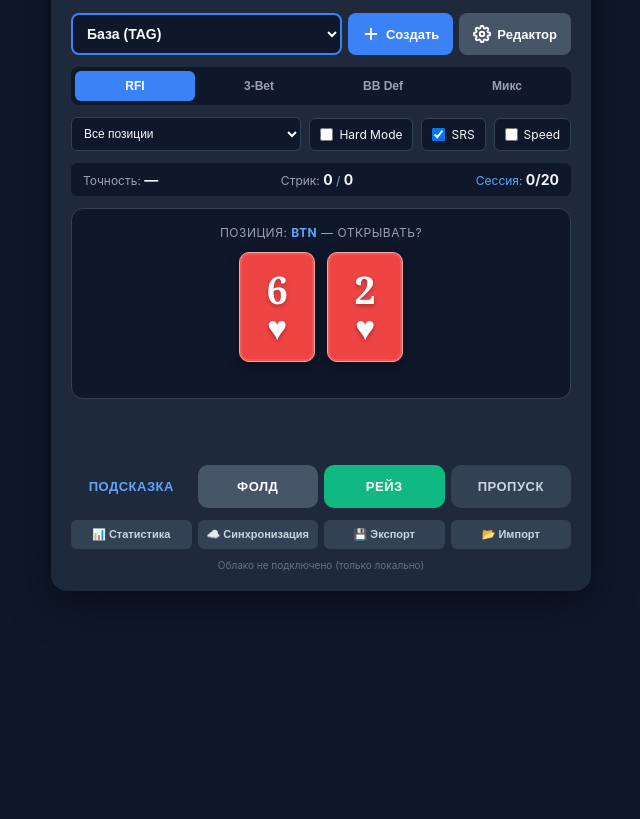
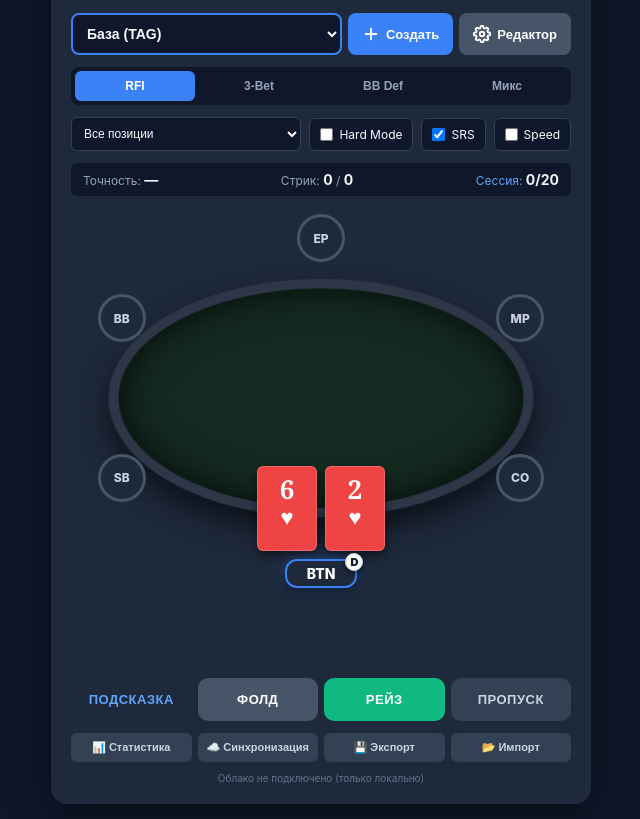
Before and after one commit to naumzool5-sudo/nlh-chart-trainer, a plain HTML site: page index.html in a window 1280 px wide. Shown: the part 77-896 px from the top of the page, without its empty margins (319-959 px from the left). Before the commit the page ends 800 px from the top, so only its background shows below. Drawn offline with Linux system fonts and the light colour scheme.

Commit message:
v8.2: graphical poker table

```diff
--- a/index.html
+++ b/index.html
@@ -3,7 +3,7 @@
 <head>
 <meta charset="UTF-8">
 <meta name="viewport" content="width=device-width, initial-scale=1.0, maximum-scale=1.0, user-scalable=no">
-<title>Тренажер Чартов v8.1 — Cloud Sync</title>
+<title>Тренажер Чартов v8.2 — Cloud Sync</title>
 <link rel="manifest" href="manifest.json">
 <meta name="theme-color" content="#0f172a">
 <link rel="apple-touch-icon" href="icon-192.png">
@@ -58,21 +58,138 @@
   .timer-display { color: #f59e0b; font-weight: bold; display: none; }
   .timer-display.active { display: inline; }
 
-  .question-card { background: #0f172a; border-radius: 12px; padding: 16px; text-align: center; margin-bottom: 14px; border: 1px solid #334155; min-height: 180px; display: flex; flex-direction: column; justify-content: center; align-items: center; position: relative; }
-  .situation { font-size: 12px; color: #94a3b8; margin-bottom: 12px; text-transform: uppercase; letter-spacing: 0.5px; }
-  .situation strong { color: #60a5fa; }
-  .hand-display { display: flex; gap: 12px; justify-content: center; margin-bottom: 12px; min-height: 100px; align-items: center; }
+  /* === НОВЫЙ ДИЗАЙН СТОЛА === */
+  .table-zone {
+    position: relative;
+    width: 100%;
+    aspect-ratio: 1 / 1;
+    max-height: 380px;
+    margin: 10px 0;
+    display: flex;
+    justify-content: center;
+    align-items: center;
+  }
 
-  .playing-card { display: flex; flex-direction: column; justify-content: center; align-items: center; width: 76px; height: 110px; border-radius: 10px; box-shadow: 0 4px 12px rgba(0,0,0,0.4), inset 0 0 0 2px rgba(255,255,255,0.1); color: #ffffff; font-family: "Georgia", serif; user-select: none; position: relative; overflow: hidden; }
-  .card-rank { font-size: 38px; font-weight: 800; line-height: 1; text-shadow: 0 2px 4px rgba(0,0,0,0.3); margin-bottom: 2px; }
-  .card-suit { font-size: 34px; line-height: 1; text-shadow: 0 2px 4px rgba(0,0,0,0.3); }
-  .playing-card.spades { background: #1e293b; border: 1px solid #475569; }
-  .playing-card.hearts { background: #ef4444; border: 1px solid #fca5a5; }
-  .playing-card.diamonds { background: #3b82f6; border: 1px solid #93c5fd; }
-  .playing-card.clubs { background: #22c55e; border: 1px solid #86efac; }
+  .poker-table {
+    width: 85%;
+    height: 65%;
+    background: #152b22; /* Темно-зеленое сукно */
+    border: 10px solid #2d3748;
+    border-radius: 50% / 50%;
+    position: absolute;
+    top: 50%;
+    left: 50%;
+    transform: translate(-50%, -50%) rotateX(15deg);
+    box-shadow: inset 0 0 40px rgba(0,0,0,0.8), 0 15px 30px rgba(0,0,0,0.6);
+  }
 
-  .range-hint { font-size: 12px; color: #64748b; font-style: italic; margin-top: 8px; }
+  .seat {
+    position: absolute;
+    width: 48px;
+    height: 48px;
+    border-radius: 50%;
+    background: #1e293b;
+    border: 3px solid #475569;
+    display: flex;
+    justify-content: center;
+    align-items: center;
+    font-size: 12px;
+    font-weight: 800;
+    color: #cbd5e1;
+    z-index: 10;
+    transform: translate(-50%, -50%);
+    transition: all 0.3s ease;
+  }
 
+  .seat.opener {
+    border-color: #ef4444;
+    animation: pulse-red 1.5s infinite;
+    color: #fff;
+  }
+
+  @keyframes pulse-red {
+    0% { box-shadow: 0 0 0 0 rgba(239, 68, 68, 0.8); }
+    70% { box-shadow: 0 0 0 12px rgba(239, 68, 68, 0); }
+    100% { box-shadow: 0 0 0 0 rgba(239, 68, 68, 0); }
+  }
+
+  .dealer-chip {
+    position: absolute;
+    bottom: -5px;
+    right: -5px;
+    background: #f8fafc;
+    color: #0f172a;
+    width: 18px;
+    height: 18px;
+    border-radius: 50%;
+    font-size: 11px;
+    display: flex;
+    justify-content: center;
+    align-items: center;
+    font-weight: 900;
+    box-shadow: 0 2px 6px rgba(0,0,0,0.6);
+    border: 1px solid #cbd5e1;
+    z-index: 15;
+  }
+
+  .hero-seat-container {
+    position: absolute;
+    bottom: 0%;
+    left: 50%;
+    transform: translateX(-50%);
+    display: flex;
+    flex-direction: column;
+    align-items: center;
+    z-index: 20;
+  }
+
+  .hero-cards {
+    display: flex;
+    gap: 8px;
+    position: relative;
+    margin-bottom: 8px;
+  }
+
+  .mini-card {
+    width: 60px;
+    height: 85px;
+    border-radius: 6px;
+    display: flex;
+    flex-direction: column;
+    justify-content: flex-start;
+    align-items: center;
+    padding-top: 4px;
+    font-size: 26px;
+    font-weight: 800;
+    color: #fff;
+    box-shadow: 0 4px 10px rgba(0,0,0,0.5);
+    font-family: "Georgia", serif;
+    position: relative;
+    border: 1px solid rgba(255,255,255,0.2);
+  }
+
+  .card-spade  { background: #1e293b; }
+  .card-heart  { background: #ef4444; }
+  .card-diamond{ background: #3b82f6; }
+  .card-club   { background: #22c55e; }
+
+  .suit-icon { font-size: 22px; line-height: 1; margin-top: -2px; }
+
+  .hero-name {
+    background: #1e293b;
+    border: 2px solid #3b82f6;
+    color: #fff;
+    padding: 4px 20px;
+    border-radius: 12px;
+    font-size: 14px;
+    font-weight: 800;
+    box-shadow: 0 4px 10px rgba(0,0,0,0.5), 0 0 15px rgba(59, 130, 246, 0.4);
+    position: relative;
+  }
+
+  .range-hint { font-size: 12px; color: #64748b; font-style: italic; margin-top: 10px; margin-bottom: 10px; text-align: center; min-height: 18px; }
+
+  /* === КНОПКИ === */
   .action-buttons { display: flex; gap: 6px; margin-bottom: 10px; }
   .action-buttons button { flex: 1; padding: 14px 4px; border: none; border-radius: 10px; font-size: 13px; font-weight: 700; cursor: pointer; transition: all 0.15s; text-transform: uppercase; letter-spacing: 0.5px; }
   .btn-fold { background: #475569; color: white; }
@@ -170,7 +287,7 @@
 <body>
 
 <div class="app">
-  <h1>🃏 Тренажер Чартов v8.1</h1>
+  <h1>🃏 Тренажер Чартов v8.2</h1>
   <div class="subtitle">Cloud Sync · PWA · SRS</div>
 
   <div class="profile-bar">
@@ -208,11 +325,23 @@
     <span class="timer-display" id="timer-display">⏱ 60s</span>
   </div>
 
-  <div class="question-card">
-    <div class="situation" id="situation">Загрузка...</div>
-    <div class="hand-display" id="hand-display"></div>
-    <div class="range-hint" id="range-hint"></div>
+  <!-- НОВЫЙ БЛОК СТОЛА -->
+  <div class="table-zone">
+    <div class="poker-table"></div>
+    <div id="opponents-container"></div>
+
+    <div class="hero-seat-container">
+      <div class="hero-cards" id="hero-cards">
+        <!-- Сюда будут вставляться карты -->
+      </div>
+      <div class="hero-name" id="hero-pos-label">
+        <span id="hero-pos-text">BTN</span>
+        <div class="dealer-chip" id="hero-dealer-chip" style="display:none; top: -8px; right: -8px; bottom: auto;">D</div>
+      </div>
+    </div>
   </div>
+
+  <div class="range-hint" id="range-hint"></div>
 
   <div class="feedback hidden" id="feedback">—</div>
 
@@ -243,6 +372,7 @@
   <div class="sync-status" id="sync-status">Облако не подключено</div>
 </div>
 
+<!-- Модальные окна остаются без изменений -->
 <div class="modal" id="session-modal">
   <div class="modal-content">
     <h2>🏁 Сессия завершена</h2>
@@ -466,7 +596,6 @@ async function pullFromCloud() {
     const json = await res.json();
 
     if (json.record && Object.keys(json.record).length > 0) {
-      // v8.1: защита от данных более новой версии
       if (json.record.schemaVersion && json.record.schemaVersion > APP_SCHEMA_VERSION) {
         alert('В облаке данные из более новой версии (' + json.record.schemaVersion + '). Обнови приложение, чтобы не потерять их.');
       } else {
@@ -476,13 +605,11 @@ async function pullFromCloud() {
         if (json.record.mistakes) mistakes = json.record.mistakes;
         if (json.record.sessionHistory) sessionHistory = json.record.sessionHistory;
 
-        // v8.1: сохраняем БЕЗ triggerSync — защита от гонки pull→push
         localStorage.setItem(CHARTS_KEY, JSON.stringify(profiles));
         localStorage.setItem(STATS_KEY, JSON.stringify(stats));
         localStorage.setItem(MISTAKES_KEY, JSON.stringify(mistakes));
         localStorage.setItem(HISTORY_KEY, JSON.stringify(sessionHistory));
 
-        // v8.1: сбрасываем текущую сессию, чтобы не «повисла» на старых данных
         session = { questions: [] };
         currentSessionMistakes = [];
 
@@ -629,7 +756,6 @@ ranks.forEach((r1, i) => {
   });
 });
 
-// v8.1: общие помощники для «умного» BB call
 const BB_TRASH_HANDS = expandRange('32o, 42o, 52o, 62o, 72o, 82o, 92o, 43o, 53o, 63o, 73o, 83o, 93o');
 
 function computeBBCall(threeset) {
@@ -701,6 +827,43 @@ function startSpeedTimer() {
   }, 1000);
 }
 
+// === НОВАЯ ОТРИСОВКА СТОЛА ===
+const posOrder = ['EP', 'MP', 'CO', 'BTN', 'SB', 'BB'];
+
+function renderTableSeats(heroPos, openerPos) {
+  const container = document.getElementById('opponents-container');
+  container.innerHTML = '';
+  const heroIdx = posOrder.indexOf(heroPos);
+  const rx = 46;
+  const ry = 42;
+
+  for (let i = 1; i <= 5; i++) {
+    const oppPos = posOrder[(heroIdx + i) % 6];
+    const angleDeg = 90 + (i * 60);
+    const angleRad = angleDeg * Math.PI / 180;
+    const x = 50 + rx * Math.cos(angleRad);
+    const y = 50 + ry * Math.sin(angleRad);
+
+    const seat = document.createElement('div');
+    seat.className = 'seat';
+    seat.textContent = oppPos;
+    seat.style.left = x + '%';
+    seat.style.top = y + '%';
+
+    if (oppPos === openerPos) {
+      seat.classList.add('opener');
+    }
+
+    if (oppPos === 'BTN') {
+      const chip = document.createElement('div');
+      chip.className = 'dealer-chip';
+      chip.textContent = 'D';
+      seat.appendChild(chip);
+    }
+    container.appendChild(seat);
+  }
+}
+
 function nextQuestion() {
   answered = false;
   document.getElementById('feedback').classList.add('hidden');
@@ -735,7 +898,6 @@ function nextQuestion() {
     rangeSet = THREEBET_RANGES[position];
   } else {
     if (!position) position = pickRandom(Object.keys(BB_RANGES));
-    // v8.1: hard mode для BB видит границы всей защиты (3bet ∪ call)
     rangeSet = new Set([...BB_RANGES[position]['3bet'], ...BB_RANGES[position]['call']]);
   }
 
@@ -753,29 +915,70 @@ function nextQuestion() {
     hand = pickRandom(ALL_HANDS);
   }
 
+  let heroPos = position;
+  let openerPos = null;
+
   if (type === 'rfi') {
     const isRaise = rangeSet.has(hand);
     currentQ = { type, position, hand, isRaise };
-    document.getElementById('situation').innerHTML = `Позиция: <strong>${position}</strong> — Открывать?`;
     document.getElementById('btn-fold').style.display = '';
     document.getElementById('btn-raise').style.display = '';
   } else if (type === '3bet') {
     const is3bet = rangeSet.has(hand);
     currentQ = { type, position, hand, is3bet };
-    document.getElementById('situation').innerHTML = `Опен от <strong>${position.replace('vs ', '')}</strong> — 3-бет?`;
     document.getElementById('btn-fold').style.display = '';
     document.getElementById('btn-3bet').style.display = '';
+    heroPos = 'BB';
+    openerPos = position.replace('vs ', '');
   } else {
     const is3bet = BB_RANGES[position]['3bet'].has(hand);
     const isCall = BB_RANGES[position]['call'].has(hand);
     currentQ = { type, position, hand, is3bet, isCall };
-    document.getElementById('situation').innerHTML = `BB vs <strong>${position.replace('vs ', '')}</strong> — защита?`;
     document.getElementById('btn-fold').style.display = '';
     document.getElementById('btn-call').style.display = '';
     document.getElementById('btn-3bet').style.display = '';
+    heroPos = 'BB';
+    openerPos = position.replace('vs ', '');
   }
 
-  document.getElementById('hand-display').innerHTML = displayHand(hand);
+  // Отрисовка нового стола
+  document.getElementById('hero-pos-text').textContent = heroPos;
+  document.getElementById('hero-cards').innerHTML = displayHand(hand);
+
+  if (heroPos === 'BTN') {
+    document.getElementById('hero-dealer-chip').style.display = 'flex';
+  } else {
+    document.getElementById('hero-dealer-chip').style.display = 'none';
+  }
+
+  renderTableSeats(heroPos, openerPos);
+}
+
+// === НОВОЕ ОТОБРАЖЕНИЕ КАРТ ===
+function displayHand(handStr) {
+  const m = handStr.match(/^([AKQJT98765432])([AKQJT98765432])([so]?)$/);
+  if (!m) return `<span>${handStr}</span>`;
+  const [, r1, r2, suit] = m;
+
+  const suits = ['♠','♥','♦','♣'];
+  const suitClasses = ['card-spade', 'card-heart', 'card-diamond', 'card-club'];
+
+  const makeMiniCard = (r, sIdx) => {
+    return `<div class="mini-card ${suitClasses[sIdx]}">${r}<span class="suit-icon">${suits[sIdx]}</span></div>`;
+  };
+
+  if (r1 === r2) {
+    const s1 = Math.floor(Math.random() * 4); let s2 = Math.floor(Math.random() * 4);
+    while (s2 === s1) s2 = Math.floor(Math.random() * 4);
+    return makeMiniCard(r1, s1) + makeMiniCard(r2, s2);
+  }
+  if (suit === 's') {
+    const s = Math.floor(Math.random() * 4);
+    return makeMiniCard(r1, s) + makeMiniCard(r2, s);
+  }
+  const s1 = Math.floor(Math.random() * 4); let s2 = Math.floor(Math.random() * 4);
+  while (s2 === s1) s2 = Math.floor(Math.random() * 4);
+  return makeMiniCard(r1, s1) + makeMiniCard(r2, s2);
 }
 
 function showHint() {
@@ -877,7 +1080,6 @@ function skip() {
   renderGrid(currentQ);
   ['btn-fold', 'btn-call', 'btn-raise', 'btn-3bet'].forEach(id => document.getElementById(id).disabled = true);
 
-  // v8.1: скип = ошибка, учитывается в stats и SRS
   stats.total++;
   stats.streak = 0;
   const skipKey = `${currentQ.type}_${currentQ.position}_${currentQ.hand}`;
@@ -898,23 +1100,6 @@ function skip() {
 }
 
 // ============ UI RENDERING ============
-const suits = ['♠','♥','♦','♣'], suitClasses = ['spades', 'hearts', 'diamonds', 'clubs'];
-function displayHand(handStr) {
-  const m = handStr.match(/^([AKQJT98765432])([AKQJT98765432])([so]?)$/);
-  if (!m) return `<span>${handStr}</span>`;
-  const [, r1, r2, suit] = m;
-  const makeCard = (r, s) => `<div class="playing-card ${suitClasses[s]}"><div class="card-rank">${r}</div><div class="card-suit">${suits[s]}</div></div>`;
-  if (r1 === r2) {
-    const s1 = Math.floor(Math.random() * 4); let s2 = Math.floor(Math.random() * 4);
-    while (s2 === s1) s2 = Math.floor(Math.random() * 4);
-    return makeCard(r1, s1) + makeCard(r2, s2);
-  }
-  if (suit === 's') { const s = Math.floor(Math.random() * 4); return makeCard(r1, s) + makeCard(r2, s); }
-  const s1 = Math.floor(Math.random() * 4); let s2 = Math.floor(Math.random() * 4);
-  while (s2 === s1) s2 = Math.floor(Math.random() * 4);
-  return makeCard(r1, s1) + makeCard(r2, s2);
-}
-
 function renderGrid(q) {
   const wrap = document.getElementById('grid-wrap'), grid = document.getElementById('grid'), legend = document.getElementById('grid-legend');
   grid.innerHTML = ''; legend.innerHTML = '';
@@ -987,7 +1172,6 @@ function closeSession() { document.getElementById('session-modal').classList.rem
 function newSession() { document.getElementById('session-modal').classList.remove('open'); session = { questions: [] }; currentSessionMistakes = []; updateScoreDisplay(); nextQuestion(); }
 
 // ============ STATS & CHART ============
-// v8.1: экранирование HTML для защиты от XSS через импортированные ключи
 function escapeHtml(s) { return String(s).replace(/[&<>"']/g, c => ({'&':'&amp;','<':'&lt;','>':'&gt;','"':'&quot;',"'":'&#39;'}[c])); }
 
 function showStats() {
@@ -1053,7 +1237,6 @@ function drawChart() {
     if (i === 0) ctx.moveTo(x, y); else ctx.lineTo(x, y);
   });
   ctx.stroke();
-  // v8.1: фикс цвета точек — fillStyle теперь сбрасывается внутри цикла
   data.forEach((d, i) => {
     const x = padding + i * stepX;
     const y = h - padding - (d.acc / 100) * graphH;
@@ -1166,7 +1349,6 @@ function setBrush(brush, btn) {
 
 let isDrawing = false;
 window.addEventListener('pointerup', () => { isDrawing = false; });
-// v8.1: страховка от залипания isDrawing при pointercancel (iOS)
 window.addEventListener('pointercancel', () => { isDrawing = false; });
 
 function renderEditorGrid() {
@@ -1235,7 +1417,6 @@ function saveProfile() {
   const newProfile = { rfi: {}, '3bet': {}, bb: {} };
   Object.keys(editorData.rfi).forEach(pos => newProfile.rfi[pos] = Array.from(editorData.rfi[pos]).join(', '));
   Object.keys(editorData['3bet']).forEach(pos => newProfile['3bet'][pos] = Array.from(editorData['3bet'][pos]).join(', '));
-  // v8.1: сохраняем __COMPUTED__, если call совпадает с расчётным
   Object.keys(editorData.bb).forEach(pos => {
     const data = editorData.bb[pos];
     const expected = computeBBCall(data['3bet']);
@@ -1264,7 +1445,7 @@ function deleteProfile() {
 
 // ============ EXPORT / IMPORT ============
 function exportAll() {
-  const payload = { app: 'chart-trainer', version: 'v8.1', schemaVersion: APP_SCHEMA_VERSION, exportedAt: new Date().toISOString(), profiles, activeProfileName, stats, mistakes, sessionHistory };
+  const payload = { app: 'chart-trainer', version: 'v8.2', schemaVersion: APP_SCHEMA_VERSION, exportedAt: new Date().toISOString(), profiles, activeProfileName, stats, mistakes, sessionHistory };
   const blob = new Blob([JSON.stringify(payload, null, 2)], { type: 'application/json' });
   const url = URL.createObjectURL(blob); const d = new Date(); const pad = n => String(n).padStart(2, '0');
   const a = document.createElement('a'); a.href = url; a.download = `trainer_backup_${d.getFullYear()}-${pad(d.getMonth()+1)}-${pad(d.getDate())}.json`;
@@ -1309,7 +1490,6 @@ function changeProfile(name) {
   session = { questions: [] }; updateScoreDisplay(); nextQuestion();
 }
 
-// v8.1: сохранение/восстановление UI-настроек (Hard/SRS/Speed)
 function loadUIPrefs() {
   try {
     const p = JSON.parse(localStorage.getItem(UI_PREFS_KEY) || '{}');
--- a/sw.js
+++ b/sw.js
@@ -1,4 +1,4 @@
-const CACHE_NAME = 'nlh-trainer-v8.1';
+const CACHE_NAME = 'nlh-trainer-v8.2';
 const ASSETS = [
   './index.html',
   './manifest.json',
@@ -26,13 +26,13 @@ self.addEventListener('fetch', (e) => {
 
   const url = new URL(e.request.url);
 
-  // 1. JSONBin API — только сеть, никогда из кэша (v8.1)
+  // 1. JSONBin API — только сеть, никогда из кэша
   if (url.hostname === 'api.jsonbin.io') {
     e.respondWith(fetch(e.request));
     return;
   }
 
-  // 2. Навигация (index.html) — network-first + offline fallback (v8.1)
+  // 2. Навигация (index.html) — network-first + offline fallback
   if (e.request.mode === 'navigate') {
     e.respondWith(
       fetch(e.request)
```
